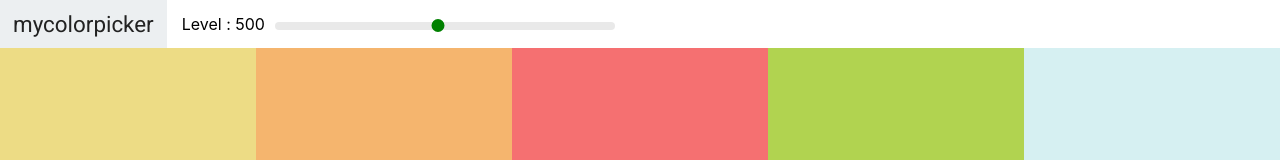
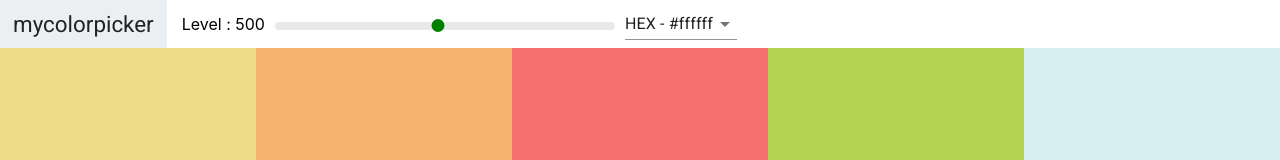
Before and after one commit to jonjj2016/myColors, a React (Create React App) app: page /palette/flat-ui-colors-american in a window 1280 px wide. Shown: the top 160 px of the page. Built offline with nearby package versions, Linux system fonts and the light colour scheme.

Commit message:
Add Select component to toggle rgb rgba and hex values and also added Material ui

```diff
--- a/package.json
+++ b/package.json
@@ -3,6 +3,7 @@
   "version": "0.1.0",
   "private": true,
   "dependencies": {
+    "@material-ui/core": "^4.10.1",
     "@testing-library/jest-dom": "^4.2.4",
     "@testing-library/react": "^9.5.0",
     "@testing-library/user-event": "^7.2.1",
--- a/src/Components/ColorBox/ColorBox.jsx
+++ b/src/Components/ColorBox/ColorBox.jsx
@@ -2,16 +2,21 @@ import React, { useState, useEffect } from 'react';
 import { ColorBox, Copy_Overlay, Message } from './Styled';
 import { CopyToClipboard } from 'react-copy-to-clipboard';
 
+let timeout;
+
 const CororBox = (props) => {
   const { background, name } = props;
   const [copied, setCopied] = useState(false);
-  const onClick = () => {
+  const onClick = (e) => {
+    // e.stopImmediatePropagation();
     setCopied(true);
+    clearTimeout(timeout);
   };
   useEffect(() => {
-    setTimeout(() => {
+    timeout = setTimeout(() => {
       setCopied(false);
-    }, 2000);
+    }, 1500);
+    return () => clearTimeout(timeout);
   }, [onClick]);
 
   return (
--- a/src/Components/ColorBox/Styled.jsx
+++ b/src/Components/ColorBox/Styled.jsx
@@ -28,11 +28,11 @@ export const ColorBox = styled.div`
     border: none;
     opacity: 0;
     cursor: pointer;
+    transition: 0.3s;
   }
 
   &:hover .copy-button {
     opacity: 1;
-    transition: 0.5s;
   }
   .box-content {
     position: absolute;
@@ -89,8 +89,8 @@ export const Message = styled.div`
   transform: scale(0);
   opacity: 0;
   flex-direction: column;
-  transition: transform 0.4s ease-in-out;
-  transition-delay: 0.3s;
+  transition: transform 0.5s ease-in-out;
+  transition-delay: 0.4s;
   color: #eee;
   h1 {
     font-weight: 400;
--- a/src/Components/NavBar/NavBar.jsx
+++ b/src/Components/NavBar/NavBar.jsx
@@ -1,9 +1,11 @@
 import React from 'react';
-import { NavBarWrapper, SliderWrapper } from './Styled';
+import { NavBarWrapper, SliderWrapper, SelectWrapper } from './Styled';
 import 'rc-slider/assets/index.css';
 import Slider from 'rc-slider';
+import Select from '@material-ui/core/Select';
+import { MenuItem } from '@material-ui/core';
 
-const NavBar = ({ level, changeLevel }) => {
+const NavBar = ({ level, changeLevel, handleSelectChange, format }) => {
   return (
     <NavBarWrapper>
       <div className='logo'>
@@ -13,6 +15,13 @@ const NavBar = ({ level, changeLevel }) => {
       <SliderWrapper>
         <Slider defaultValue={level} min={100} step={100} max={900} onAfterChange={changeLevel} />
       </SliderWrapper>
+      <SelectWrapper>
+        <Select value={format} onChange={handleSelectChange}>
+          <MenuItem value='hex'>HEX - #ffffff</MenuItem>
+          <MenuItem value='rgb'>RGB - rgb(255,255,255)</MenuItem>
+          <MenuItem value='rgba'>RGBA - rgba(255,255,255,1.0)</MenuItem>
+        </Select>
+      </SelectWrapper>
     </NavBarWrapper>
   );
 };
--- a/src/Components/NavBar/Styled.jsx
+++ b/src/Components/NavBar/Styled.jsx
@@ -44,3 +44,4 @@ export const SliderWrapper = styled.div`
     height: 8px;
   }
 `;
+export const SelectWrapper = styled.div``;
--- a/src/Components/Palette/Palette.jsx
+++ b/src/Components/Palette/Palette.jsx
@@ -5,16 +5,22 @@ import NavBar from '../NavBar/NavBar';
 
 const MyPalette = ({ palette }) => {
   const { colors } = palette;
-  const [state, setState] = useState({ level: 500 });
+  const [state, setState] = useState({ level: 500, format: 'hex' });
+
   const changeLevel = (level) => {
     setState({ ...state, level });
   };
+
+  const onHandleSelectChange = (e) => {
+    setState({ ...state, format: e.target.value });
+  };
+
   return (
     <Palette>
-      <NavBar level={state.level} changeLevel={changeLevel} />
+      <NavBar format={state.format} handleSelectChange={onHandleSelectChange} level={state.level} changeLevel={changeLevel} />
       <div className='Palette-colors'>
         {colors[state.level].map((color, index) => (
-          <ColorBox key={index} name={color.name} background={color.hex} />
+          <ColorBox key={index} name={color.name} background={color[state.format]} />
         ))}
       </div>
     </Palette>
```
Also changed, not shown: 1 other file (tests, documents, lock files or other folders).
